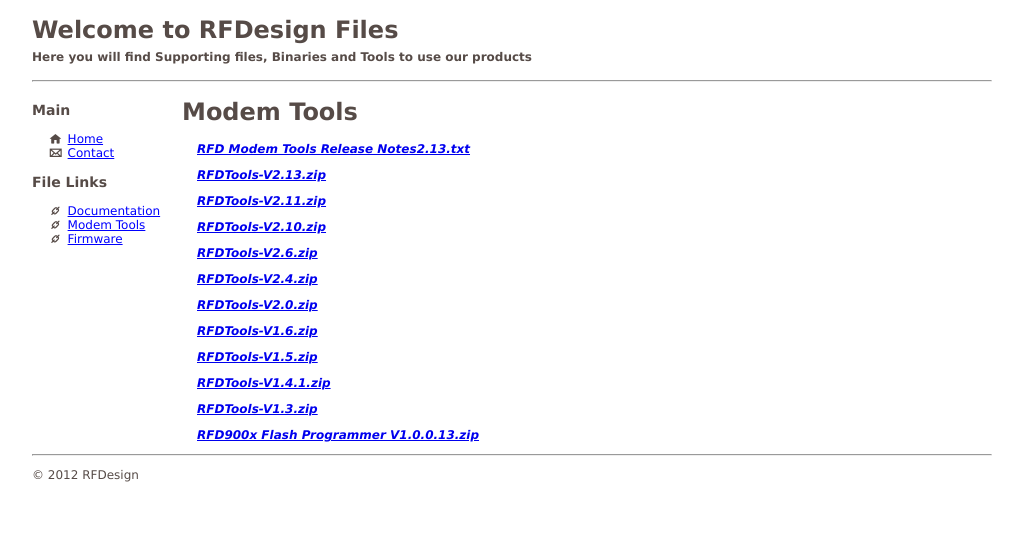
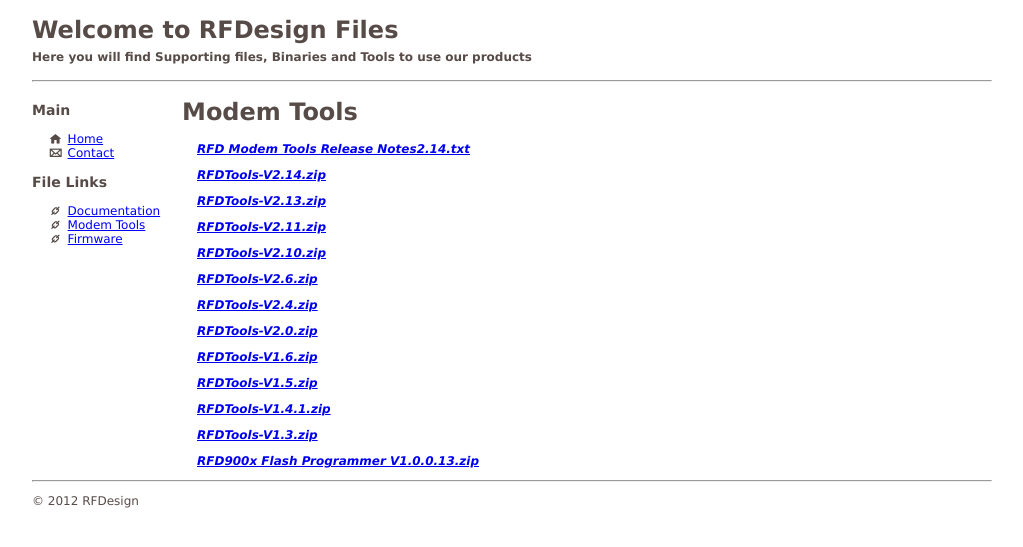
Before and after one commit to RFDesign/rfdesign.github.io, a Jekyll site: the page built from tools.html, in a window 1280 px wide. Shown: the top 547 px of the page, without its empty margins (26-1049 px from the left). Built offline with Jekyll 4.4.1, drawn with Linux system fonts in a browser that asks for light colours.

Commit message:
Update tools.yml

```diff
--- a/_data/tools.yml
+++ b/_data/tools.yml
@@ -1,4 +1,5 @@
-- file: RFD Modem Tools Release Notes2.13.txt
+- file: RFD Modem Tools Release Notes2.14.txt
+- file: RFDTools-V2.14.zip
 - file: RFDTools-V2.13.zip
 - file: RFDTools-V2.11.zip
 - file: RFDTools-V2.10.zip
```
